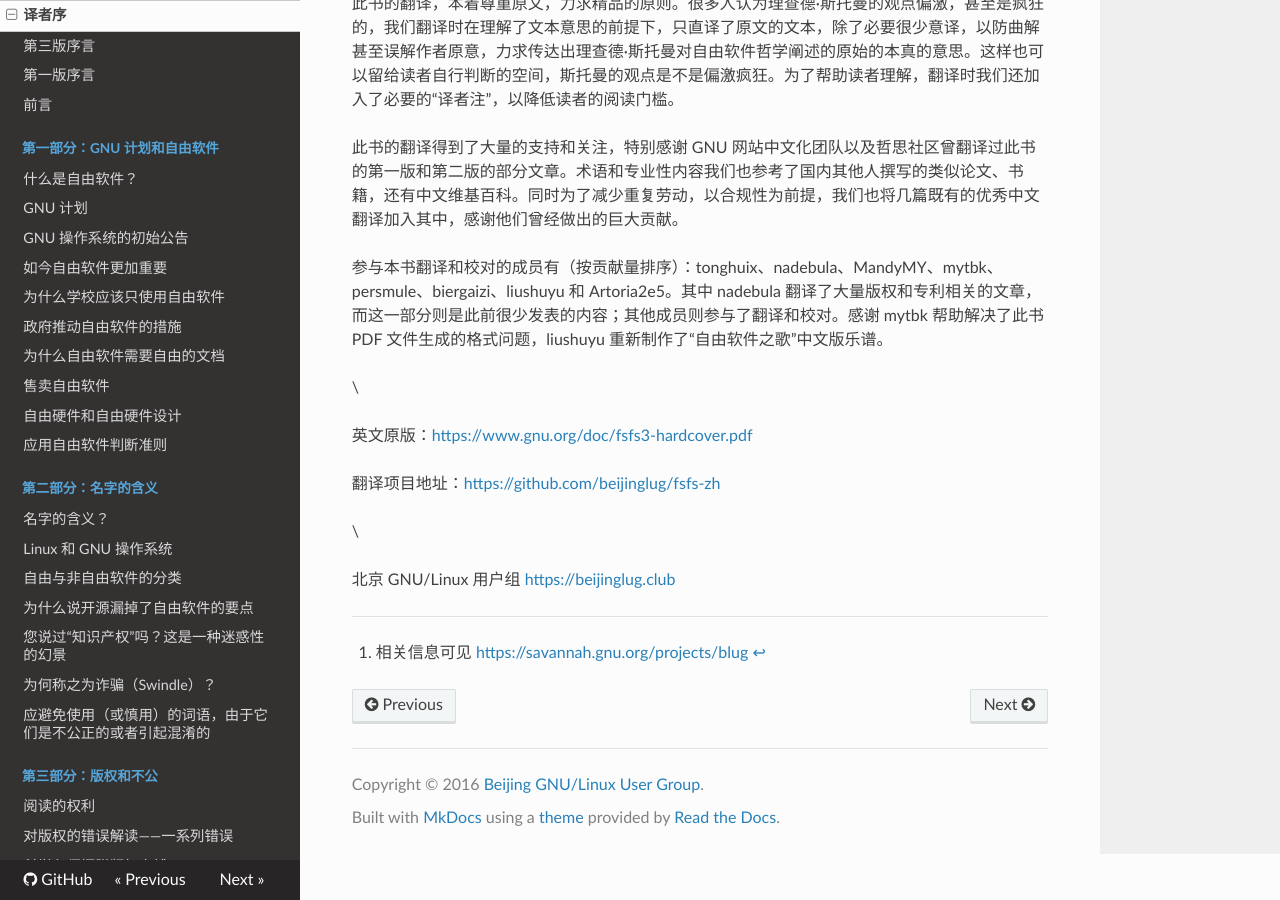
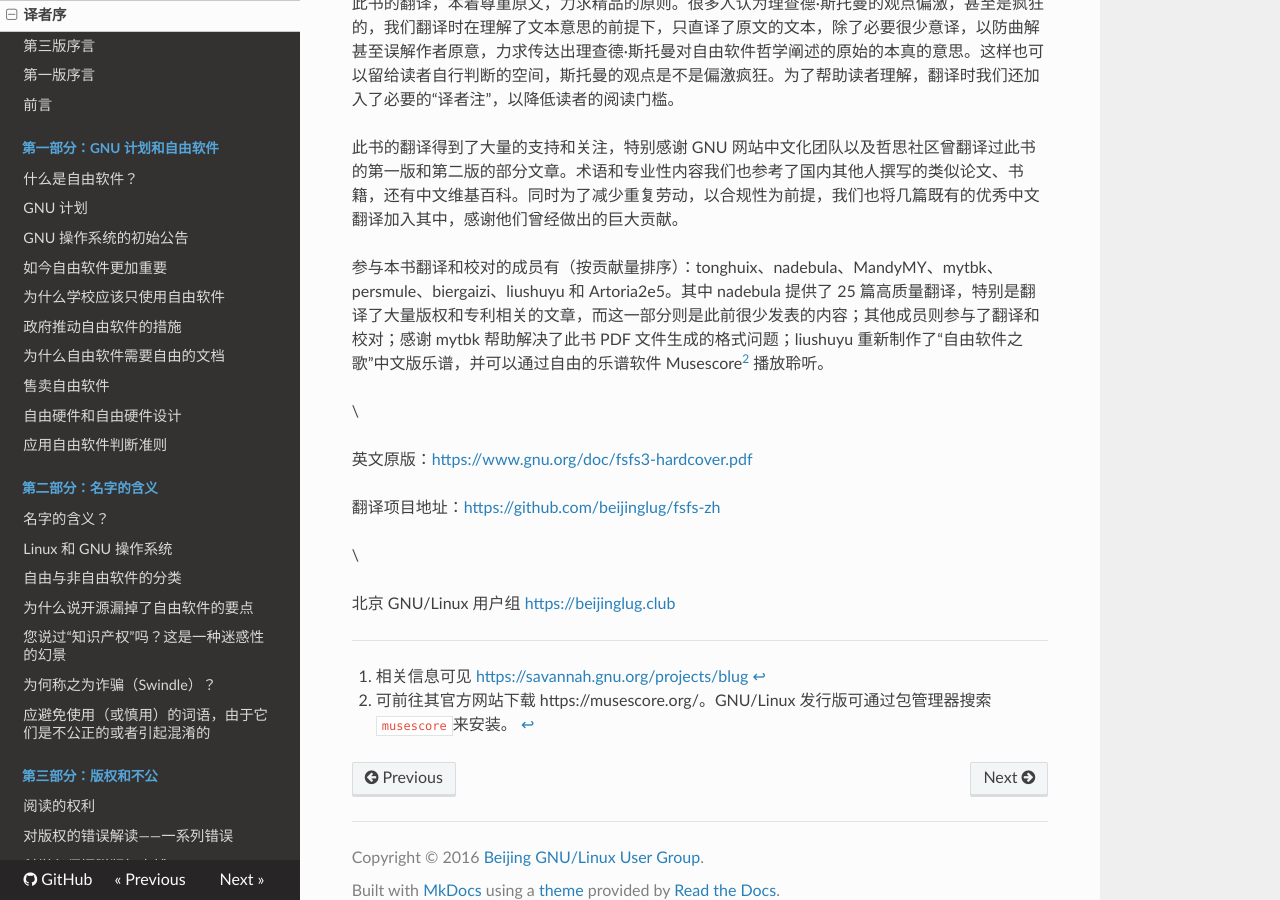
Before and after one commit to beijinglug/fsfs-zh, an MkDocs documentation site: the page built from docs/foreword-trans.md, in a window 1280 px wide and 900 px high, scrolled down 1184 px. Built offline with MkDocs 1.6.1, drawn with Linux system fonts in a browser that asks for light colours; nearby versions of some CDN libraries; old or Windows-style settings are respelled for this version of MkDocs.

Commit message:
update trans foreword

```diff
--- a/docs/foreword-trans.md
+++ b/docs/foreword-trans.md
@@ -18,7 +18,7 @@
 
 此书的翻译得到了大量的支持和关注，特别感谢 GNU 网站中文化团队以及哲思社区曾翻译过此书的第一版和第二版的部分文章。术语和专业性内容我们也参考了国内其他人撰写的类似论文、书籍，还有中文维基百科。同时为了减少重复劳动，以合规性为前提，我们也将几篇既有的优秀中文翻译加入其中，感谢他们曾经做出的巨大贡献。
 
-参与本书翻译和校对的成员有（按贡献量排序）：tonghuix、nadebula、MandyMY、mytbk、persmule、biergaizi、liushuyu 和 Artoria2e5。其中 nadebula 翻译了大量版权和专利相关的文章，而这一部分则是此前很少发表的内容；其他成员则参与了翻译和校对。感谢 mytbk 帮助解决了此书 PDF 文件生成的格式问题，liushuyu 重新制作了“自由软件之歌”中文版乐谱。
+参与本书翻译和校对的成员有（按贡献量排序）：tonghuix、nadebula、MandyMY、mytbk、persmule、biergaizi、liushuyu 和 Artoria2e5。其中 nadebula 提供了 25 篇高质量翻译，特别是翻译了大量版权和专利相关的文章，而这一部分则是此前很少发表的内容；其他成员则参与了翻译和校对；感谢 mytbk 帮助解决了此书 PDF 文件生成的格式问题；liushuyu 重新制作了“自由软件之歌”中文版乐谱，并可以通过自由的乐谱软件 Musescore[^trans-2] 播放聆听。
 
 \
 
@@ -32,3 +32,5 @@
 <https://beijinglug.club>
 
 [^trans-1]: 相关信息可见 <https://savannah.gnu.org/projects/blug>
+
+[^trans-2]: 可前往其官方网站下载 https://musescore.org/。GNU/Linux 发行版可通过包管理器搜索`musescore`来安装。
```
